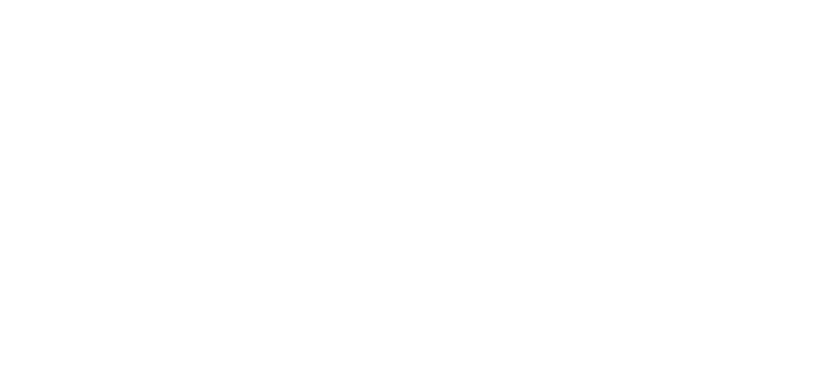
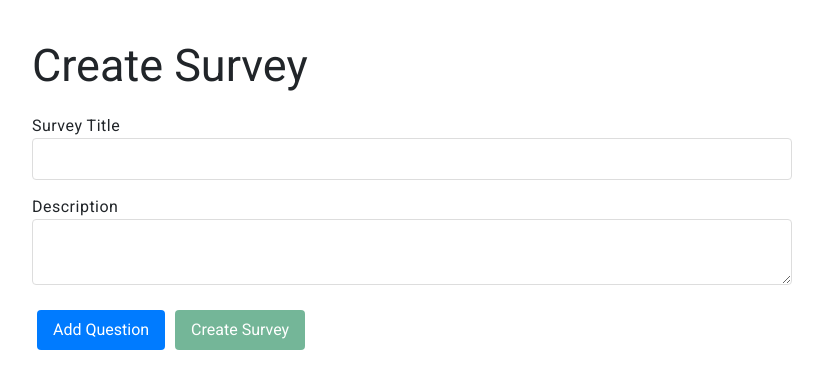
Before and after one commit to ngoantho/SurveySage, an Angular app in the folder surveysage/: page /createsurvey in a window 1280 px wide. Before the commit this address led to /. Shown: the top 388 px of the page, without its empty margins (228-1051 px from the left). Built offline with nearby package versions, Linux system fonts and the light colour scheme.

Commit message:
Create survey form initial test

```diff
--- a/surveysage/src/app/app-routing.module.ts
+++ b/surveysage/src/app/app-routing.module.ts
@@ -5,13 +5,14 @@
 import { SurveylistComponent } from './surveylist/surveylist.component';
 import { SurveyformComponent } from './surveyform/surveyform.component';
 import { AnalysisComponent } from './analysis/analysis.component';
+import { CreateSurveyComponent } from './createsurvey/createsurvey.component';
 
 const routes: Routes = [
   { path: '', component: WelcomepageComponent },
   { path: 'surveylist', component: SurveylistComponent },
   { path: 'survey/:id', component: SurveyformComponent},
-  { path: 'survey/:id/analysis', component: AnalysisComponent}
-
+  { path: 'survey/:id/analysis', component: AnalysisComponent},
+  { path: 'createsurvey', component: CreateSurveyComponent },
 ];
 
 @NgModule({
--- /dev/null
+++ b/surveysage/src/app/createsurvey/createsurvey.component.css
@@ -0,0 +1,68 @@
+.survey-container {
+    max-width: 800px;
+    margin: 20px auto;
+    padding: 20px;
+  }
+
+  .form-group {
+    margin-bottom: 15px;
+  }
+
+  .form-control {
+    width: 100%;
+    padding: 8px;
+    margin-bottom: 10px;
+    border: 1px solid #ddd;
+    border-radius: 4px;
+  }
+
+  .question-container {
+    border: 1px solid #ddd;
+    padding: 15px;
+    margin-bottom: 15px;
+    border-radius: 4px;
+    background-color: #f9f9f9;
+  }
+
+  .option-container {
+    display: flex;
+    gap: 10px;
+    margin-bottom: 10px;
+  }
+
+  .button-group {
+    margin-top: 20px;
+  }
+
+  .btn {
+    padding: 8px 16px;
+    margin: 5px;
+    border: none;
+    border-radius: 4px;
+    cursor: pointer;
+  }
+
+  .btn-primary {
+    background-color: #007bff;
+    color: white;
+  }
+
+  .btn-secondary {
+    background-color: #6c757d;
+    color: white;
+  }
+
+  .btn-danger {
+    background-color: #dc3545;
+    color: white;
+  }
+
+  .btn-success {
+    background-color: #28a745;
+    color: white;
+  }
+
+  .btn:disabled {
+    opacity: 0.6;
+    cursor: not-allowed;
+  }
--- /dev/null
+++ b/surveysage/src/app/createsurvey/createsurvey.component.html
@@ -0,0 +1,75 @@
+<div class="survey-container">
+    <h2>Create Survey</h2>
+
+    <form [formGroup]="surveyForm" (ngSubmit)="onSubmit()">
+      <div class="form-group">
+        <label for="title">Survey Title</label>
+        <input id="title" type="text" formControlName="title" class="form-control">
+      </div>
+
+      <div class="form-group">
+        <label for="description">Description</label>
+        <textarea id="description" formControlName="description" class="form-control"></textarea>
+      </div>
+
+      <div formArrayName="questions">
+        <div *ngFor="let question of questions.controls; let i=index" [formGroupName]="i" class="question-container">
+          <h3>Question {{i + 1}}</h3>
+
+          <div class="form-group">
+            <label>Question Text</label>
+            <input type="text" formControlName="text" class="form-control">
+          </div>
+
+          <div class="form-group">
+            <label>Question Type</label>
+            <select formControlName="type" class="form-control">
+              <option value="">Select Type</option>
+              <option *ngFor="let type of questionTypes" [value]="type">
+                {{type}}
+              </option>
+            </select>
+          </div>
+
+          <div *ngIf="question.get('type')?.value === 'multiple-choice'">
+            <div formArrayName="options">
+              <div *ngFor="let option of getOptionsFormArray(i); let j=index">
+                <div class="option-container">
+                  <input [formControlName]="j" placeholder="Option {{j + 1}}" class="form-control">
+                  <button type="button" (click)="removeOption(i, j)" class="btn btn-danger">Remove</button>
+                </div>
+              </div>
+            </div>
+            <button type="button" (click)="addOption(i)" class="btn btn-secondary">Add Option</button>
+          </div>
+
+          <button type="button" (click)="removeQuestion(i)" class="btn btn-danger">Remove Question</button>
+        </div>
+      </div>
+
+      <div class="button-group">
+        <button type="button" (click)="addQuestion()" class="btn btn-primary">
+          Add Question
+        </button>
+        <button
+          type="submit"
+          [disabled]="!surveyForm.valid || isSubmitting"
+          class="btn btn-success">
+          {{ isSubmitting ? 'Creating...' : 'Create Survey' }}
+        </button>
+      </div>
+
+      <!-- Error message -->
+      <div *ngIf="submitError" class="alert alert-danger mt-3">
+        {{ submitError }}
+      </div>
+
+      <!-- Form validation messages -->
+      <div *ngIf="surveyForm.get('title')?.touched && surveyForm.get('title')?.invalid" class="alert alert-danger">
+        Title is required
+      </div>
+      <div *ngIf="surveyForm.get('description')?.touched && surveyForm.get('description')?.invalid" class="alert alert-danger">
+        Description is required
+      </div>
+    </form>
+  </div>
--- /dev/null
+++ b/surveysage/src/app/createsurvey/createsurvey.component.ts
@@ -0,0 +1,95 @@
+import { Component, OnInit } from '@angular/core';
+import { FormBuilder, FormGroup, FormArray, Validators } from '@angular/forms';
+import { HttpClient } from '@angular/common/http';
+
+@Component({
+  selector: 'app-survey',
+  templateUrl: './createsurvey.component.html',
+  styleUrls: ['./createsurvey.component.css']
+})
+export class CreateSurveyComponent implements OnInit {
+  surveyForm: FormGroup;
+  questionTypes = ['multiple-choice', 'text', 'rating'];
+  apiUrl = 'http://localhost:8080/app/survey'; // Replace with your API endpoint
+  isSubmitting = false;
+  submitError: string | null = null;
+
+  constructor(
+    private fb: FormBuilder,
+    private http: HttpClient
+  ) {
+    this.surveyForm = this.fb.group({
+      title: ['', Validators.required],
+      description: ['', Validators.required],
+      questions: this.fb.array([])
+    });
+  }
+
+  ngOnInit() {
+
+  }
+
+  get questions() {
+    return this.surveyForm.get('questions') as FormArray;
+  }
+
+  // Helper method to get questions controls
+  getQuestionsFormArray() {
+    return (this.surveyForm.get('questions') as FormArray).controls;
+  }
+
+  // Helper method to get options controls
+  getOptionsFormArray(questionIndex: number) {
+    return ((this.surveyForm.get('questions') as FormArray).at(questionIndex).get('options') as FormArray).controls;
+  }
+
+  addQuestion() {
+    const questionForm = this.fb.group({
+      text: ['', Validators.required],
+      type: ['', Validators.required],
+      options: this.fb.array([])
+    });
+
+    this.questions.push(questionForm);
+  }
+
+  addOption(questionIndex: number) {
+    const options = this.questions.at(questionIndex).get('options') as FormArray;
+    options.push(this.fb.control('', Validators.required));
+  }
+
+  removeQuestion(index: number) {
+    this.questions.removeAt(index);
+  }
+
+  removeOption(questionIndex: number, optionIndex: number) {
+    const options = this.questions.at(questionIndex).get('options') as FormArray;
+    options.removeAt(optionIndex);
+  }
+
+  onSubmit() {
+    console.log('Form submitted');
+    console.log('Form value:', this.surveyForm.value);
+    console.log('Form valid:', this.surveyForm.valid);
+
+    if (this.surveyForm.valid) {
+      this.http.post(this.apiUrl, this.surveyForm.value).subscribe(
+        (response) => {
+          console.log('Survey created successfully', response);
+          this.surveyForm.reset();
+          this.questions.clear();
+        },
+        (error) => {
+          console.error('Error creating survey', error);
+        }
+      );
+    } else {
+      console.log('Form is invalid');
+      // Mark all fields as touched to trigger validation messages
+      Object.keys(this.surveyForm.controls).forEach(key => {
+        const control = this.surveyForm.get(key);
+        control?.markAsTouched();
+      });
+    }
+  }
+}
```
Also changed, not shown: surveysage/src/app/app.module.ts (+7 -2 lines), 2 other files (tests, documents, lock files or other folders).
